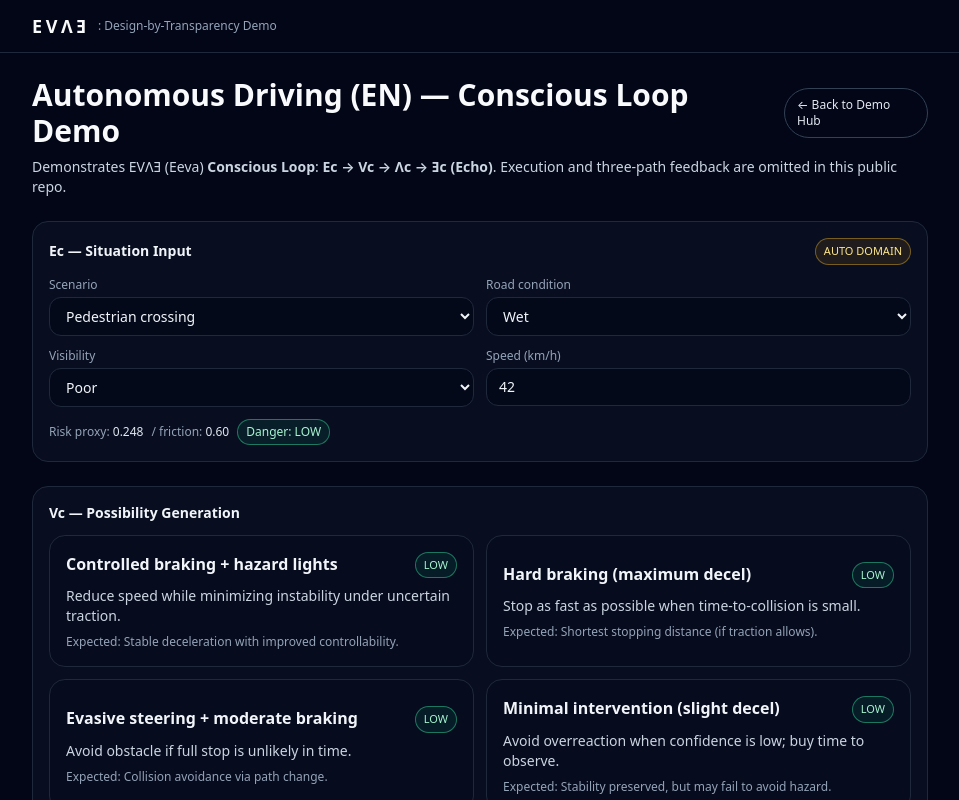
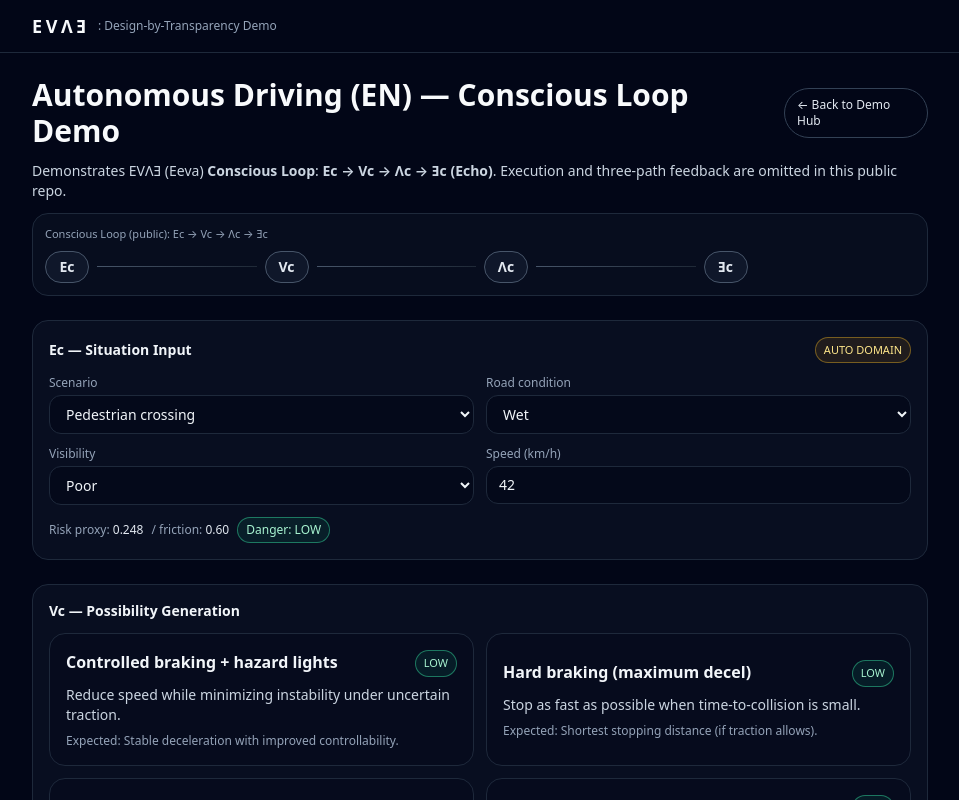
Before and after one commit to HIROYOKOKI/evae-design-by-transparency-demo, a Next.js app: page /demo-auto-en in a window 1280 px wide. Shown: the top 800 px of the page, without its empty margins (160-1119 px from the left). Built offline with nearby package versions, Linux system fonts and the light colour scheme.

Commit message:
Update page.tsx

```diff
--- a/app/demo-auto-en/page.tsx
+++ b/app/demo-auto-en/page.tsx
@@ -1,7 +1,8 @@
 // app/demo-auto-en/page.tsx
 "use client";
 
-import { useMemo, useState } from "react";
+import { useEffect, useMemo, useState } from "react";
+import { FlowConscious } from "@/components/FlowConscious";
 
 type RiskLevel = "LOW" | "MEDIUM" | "HIGH";
 
@@ -33,6 +34,15 @@ export default function DemoAutoEnPage() {
 
   // Ǝc: trace record (stored before action)
   const [trace, setTrace] = useState<any | null>(null);
+
+  // ✅ チップ点灯用（選択 or commit のたびに一回流す）
+  const [animateFlow, setAnimateFlow] = useState(false);
+  useEffect(() => {
+    if (!selectedId && !trace) return;
+    setAnimateFlow(true);
+    const t = setTimeout(() => setAnimateFlow(false), 1800);
+    return () => clearTimeout(t);
+  }, [selectedId, trace]);
 
   const context = useMemo(() => {
     const friction = road === "dry" ? 0.9 : road === "wet" ? 0.6 : 0.25;
@@ -98,7 +108,10 @@ export default function DemoAutoEnPage() {
     ];
   }, [context]);
 
-  const selected = useMemo(() => candidates.find((c) => c.id === selectedId) || null, [candidates, selectedId]);
+  const selected = useMemo(
+    () => candidates.find((c) => c.id === selectedId) || null,
+    [candidates, selectedId]
+  );
 
   function commitTrace() {
     if (!selected) return;
@@ -124,12 +137,11 @@ export default function DemoAutoEnPage() {
     setTrace(record);
   }
 
-  const dangerLabel =
-    context.danger > 0.75 ? "HIGH" : context.danger > 0.5 ? "MEDIUM" : "LOW";
+  const dangerLabel = context.danger > 0.75 ? "HIGH" : context.danger > 0.5 ? "MEDIUM" : "LOW";
 
   return (
     <div className="space-y-6">
-      <header className="space-y-2">
+      <header className="space-y-3">
         <div className="flex items-center justify-between gap-3">
           <h1 className="text-2xl md:text-3xl font-semibold">
             Autonomous Driving (EN) — Conscious Loop Demo
@@ -147,6 +159,14 @@ export default function DemoAutoEnPage() {
           <span className="font-semibold">Ec → Vc → Λc → Ǝc (Echo)</span>. Execution and three-path feedback are
           omitted in this public repo.
         </p>
+
+        {/* ✅ チップ（1色・順点灯） */}
+        <div className="mt-2 rounded-2xl border border-slate-800 bg-slate-900/40 p-3">
+          <div className="text-[11px] text-slate-400 mb-2">
+            Conscious Loop (public): Ec → Vc → Λc → Ǝc
+          </div>
+          <FlowConscious running={animateFlow} color="#F59E0B" />
+        </div>
       </header>
 
       {/* Ec */}
@@ -214,7 +234,10 @@ export default function DemoAutoEnPage() {
           <span>
             Risk proxy: <span className="text-slate-200">{context.danger.toFixed(3)}</span>
           </span>
-          <span> / friction: <span className="text-slate-200">{context.friction.toFixed(2)}</span></span>
+          <span>
+            {" "}
+            / friction: <span className="text-slate-200">{context.friction.toFixed(2)}</span>
+          </span>
           <span className={"px-2 py-1 rounded-full border " + riskBadgeClass(dangerLabel as any)}>
             Danger: {dangerLabel}
           </span>
```
